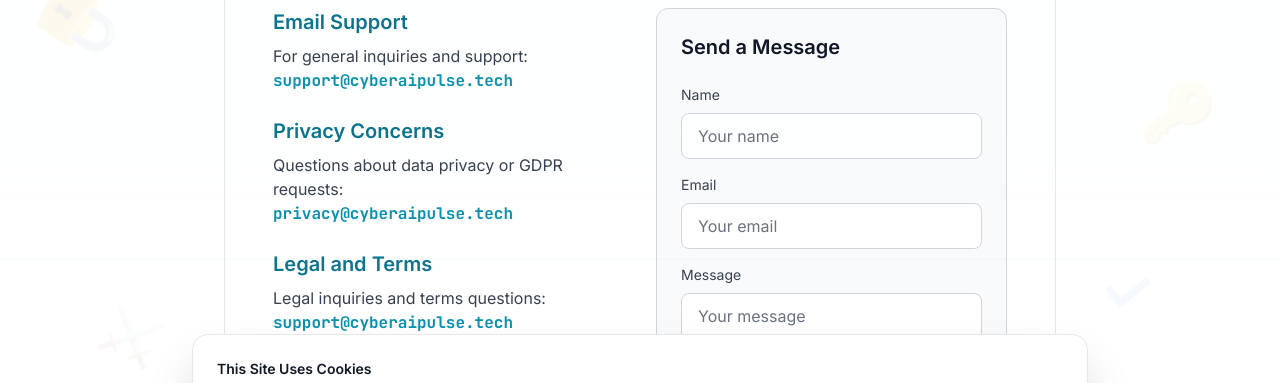
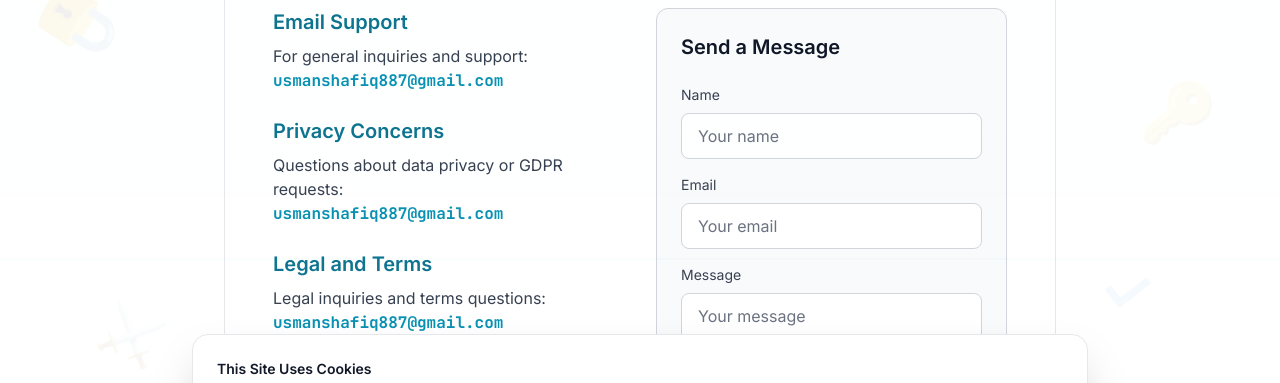
Before and after one commit to Usman-tech99/ai_tool, a React (Vite) app: page /contact in a window 1280 px wide. Shown: the part 318-701 px from the top of the page. Built offline with nearby package versions, Linux system fonts and the light colour scheme.

Commit message:
Use real email, remove fake newsletter references

```diff
--- a/src/components/Contact.jsx
+++ b/src/components/Contact.jsx
@@ -27,7 +27,7 @@
     const emailBody = encodeURIComponent(`Name: ${name}\nEmail: ${email}\n\nMessage:\n${message}`)
 
     window.open(
-      `https://mail.google.com/mail/?view=cm&fs=1&to=support@cyberaipulse.tech&su=${subject}&body=${emailBody}`,
+      `https://mail.google.com/mail/?view=cm&fs=1&to=usmanshafiq887@gmail.com&su=${subject}&body=${emailBody}`,
       '_blank',
       'width=700,height=600'
     )
@@ -54,17 +54,17 @@
             <div>
               <h3 className={`text-xl font-semibold mb-2 ${isDark ? 'text-cyan-300' : 'text-cyan-700'}`}>Email Support</h3>
               <p className={`transition-colors duration-300 ${isDark ? 'text-gray-300' : 'text-gray-700'}`}>For general inquiries and support:</p>
-              <a href="mailto:support@cyberaipulse.tech" className="text-cyan-600 hover:text-cyan-700 font-mono font-semibold">support@cyberaipulse.tech</a>
+              <a href="mailto:usmanshafiq887@gmail.com" className="text-cyan-600 hover:text-cyan-700 font-mono font-semibold">usmanshafiq887@gmail.com</a>
             </div>
             <div>
               <h3 className={`text-xl font-semibold mb-2 ${isDark ? 'text-cyan-300' : 'text-cyan-700'}`}>Privacy Concerns</h3>
               <p className={`transition-colors duration-300 ${isDark ? 'text-gray-300' : 'text-gray-700'}`}>Questions about data privacy or GDPR requests:</p>
-              <a href="mailto:privacy@cyberaipulse.tech" className="text-cyan-600 hover:text-cyan-700 font-mono font-semibold">privacy@cyberaipulse.tech</a>
+              <a href="mailto:usmanshafiq887@gmail.com" className="text-cyan-600 hover:text-cyan-700 font-mono font-semibold">usmanshafiq887@gmail.com</a>
             </div>
             <div>
               <h3 className={`text-xl font-semibold mb-2 ${isDark ? 'text-cyan-300' : 'text-cyan-700'}`}>Legal and Terms</h3>
               <p className={`transition-colors duration-300 ${isDark ? 'text-gray-300' : 'text-gray-700'}`}>Legal inquiries and terms questions:</p>
-              <a href="mailto:support@cyberaipulse.tech" className="text-cyan-600 hover:text-cyan-700 font-mono font-semibold">support@cyberaipulse.tech</a>
+              <a href="mailto:usmanshafiq887@gmail.com" className="text-cyan-600 hover:text-cyan-700 font-mono font-semibold">usmanshafiq887@gmail.com</a>
             </div>
             <div>
               <h3 className={`text-xl font-semibold mb-2 ${isDark ? 'text-cyan-300' : 'text-cyan-700'}`}>Response Time</h3>
--- a/src/components/Privacy.jsx
+++ b/src/components/Privacy.jsx
@@ -36,16 +36,6 @@
           <h2 className={`text-2xl font-bold mt-8 mb-4 transition-colors duration-300 ${isDark ? 'text-white' : 'text-gray-900'}`}>
             2. Information We Collect
           </h2>
-          <p className="leading-relaxed">
-            <strong className={isDark ? 'text-white' : 'text-gray-900'}>Optional Newsletter:</strong> If you subscribe to our security blog newsletter:
-          </p>
-          <ul className={`list-disc list-inside space-y-2 ml-4`}>
-            <li>We collect your email address for newsletter delivery</li>
-            <li>We use industry-standard email providers to manage subscriptions</li>
-            <li>You can unsubscribe at any time (link included in every email)</li>
-            <li>We do NOT share your email with third parties</li>
-          </ul>
-
           <p className="leading-relaxed mt-4">
             <strong className={isDark ? 'text-white' : 'text-gray-900'}>Automatic Technical Data:</strong> Like all websites, we automatically collect:
           </p>
@@ -140,7 +130,7 @@
             <li><strong className={isDark ? 'text-white' : 'text-gray-900'}>Access:</strong> Request what personal data we hold about you</li>
             <li><strong className={isDark ? 'text-white' : 'text-gray-900'}>Deletion:</strong> Request deletion of your data</li>
             <li><strong className={isDark ? 'text-white' : 'text-gray-900'}>Portability:</strong> Receive your data in a portable format</li>
-            <li><strong className={isDark ? 'text-white' : 'text-gray-900'}>Opt-Out:</strong> Unsubscribe from newsletters or opt out of personalized ads</li>
+            <li><strong className={isDark ? 'text-white' : 'text-gray-900'}>Opt-Out:</strong> Opt out of personalized ads via Google Ad Settings</li>
           </ul>
 
           <h2 className={`text-2xl font-bold mt-8 mb-4 transition-colors duration-300 ${isDark ? 'text-white' : 'text-gray-900'}`}>
@@ -157,7 +147,7 @@
             If you have questions about this Privacy Policy, contact us at:
           </p>
           <div className={`rounded-lg p-4 mt-4 transition-colors duration-300 ${isDark ? 'bg-gray-800 border border-gray-700' : 'bg-gray-50 border border-gray-300'}`}>
-            <p>Email: privacy@cyberaipulse.tech</p>
+            <p>Email: usmanshafiq887@gmail.com</p>
             <p className="mt-2">Response Time: We aim to respond to privacy requests within 30 days</p>
           </div>
         </div>
--- a/src/components/Terms.jsx
+++ b/src/components/Terms.jsx
@@ -41,7 +41,7 @@
           <p className="leading-relaxed">These Terms are governed by applicable laws. If any provision is invalid, the remaining provisions remain in effect.</p>
 
           <h2 className={`text-2xl font-bold mt-8 mb-4 transition-colors duration-300 ${isDark ? 'text-white' : 'text-gray-900'}`}>9. Contact</h2>
-          <p className="leading-relaxed">For questions about these Terms: <a href="mailto:support@cyberaipulse.tech" className="text-cyan-600 hover:text-cyan-700 font-mono font-semibold">support@cyberaipulse.tech</a></p>
+          <p className="leading-relaxed">For questions about these Terms: <a href="mailto:usmanshafiq887@gmail.com" className="text-cyan-600 hover:text-cyan-700 font-mono font-semibold">usmanshafiq887@gmail.com</a></p>
 
           <div className={`rounded-lg p-4 mt-8 transition-colors duration-300 ${isDark ? 'bg-cyan-600/10 border border-cyan-500/30' : 'bg-cyan-50 border border-cyan-200'}`}>
             <p className={`font-semibold ${isDark ? 'text-cyan-300' : 'text-cyan-700'}`}>Last Updated: July 13, 2026</p>
```
Also changed, not shown: 2 other files (tests, documents, lock files or other folders).
